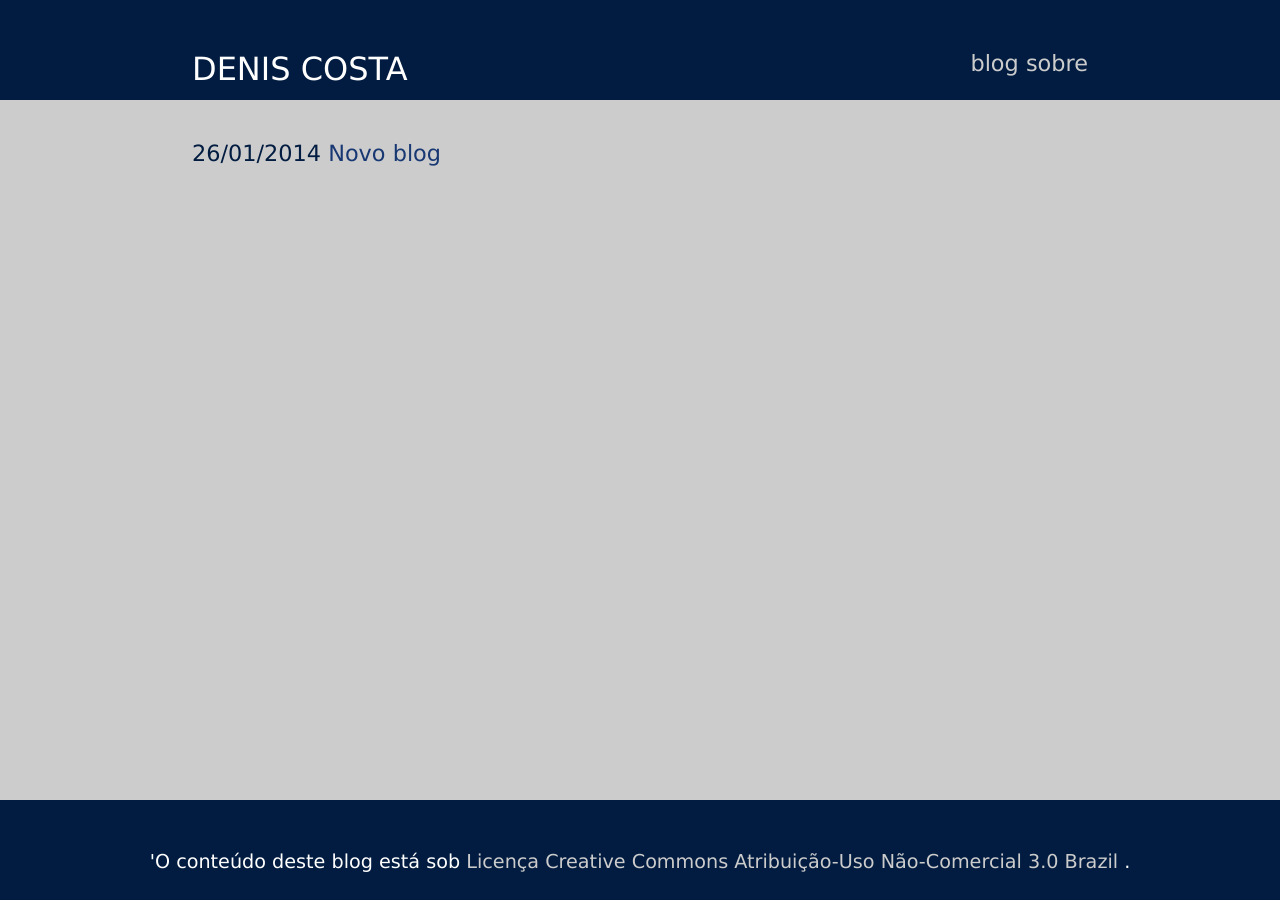
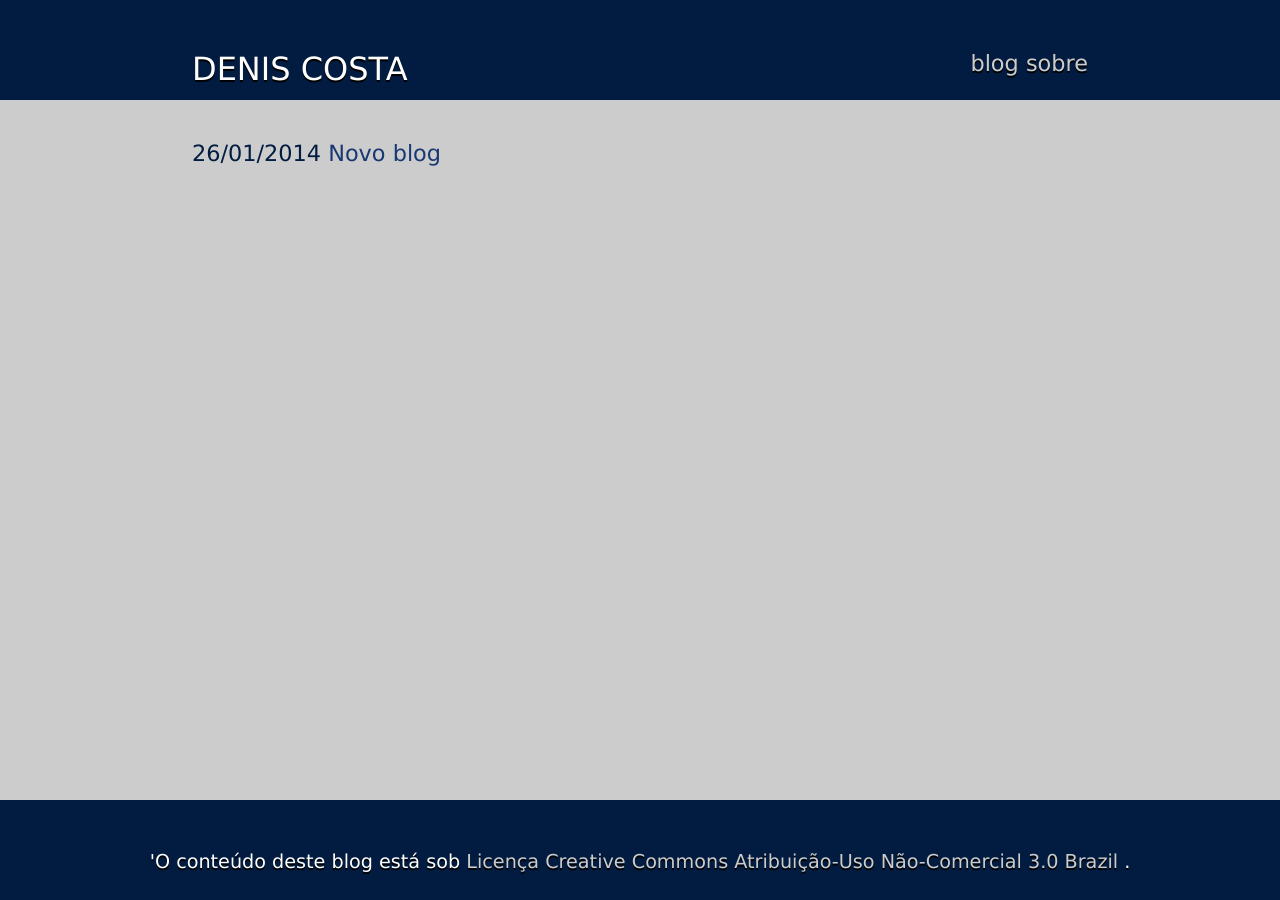
Before and after one commit to deniscostadsc/deniscostadsc.github.io, a Jekyll site: the page built from index.html, in a window 1280 px wide. Built offline with Jekyll 4.4.1, drawn with Linux system fonts in a browser that asks for light colours; Markdown is read by kramdown in place of the engine named in the settings.

Commit message:
Adicionando sombra no header e no footer.

```diff
--- a/css/styles.css
+++ b/css/styles.css
@@ -22,6 +22,7 @@ main {
 
 .header {
     background-color: #011C40;
+    text-shadow: #000 0 2px;
 }
 
 .top-name {
@@ -51,6 +52,7 @@ main {
 }
 
 .footer {
+    text-shadow: #000 0 2px;
     font: 1.2rem Verdana, Arial, Helvetica, sans-serif;
     margin-top: 100px;
     text-align: center;
```
